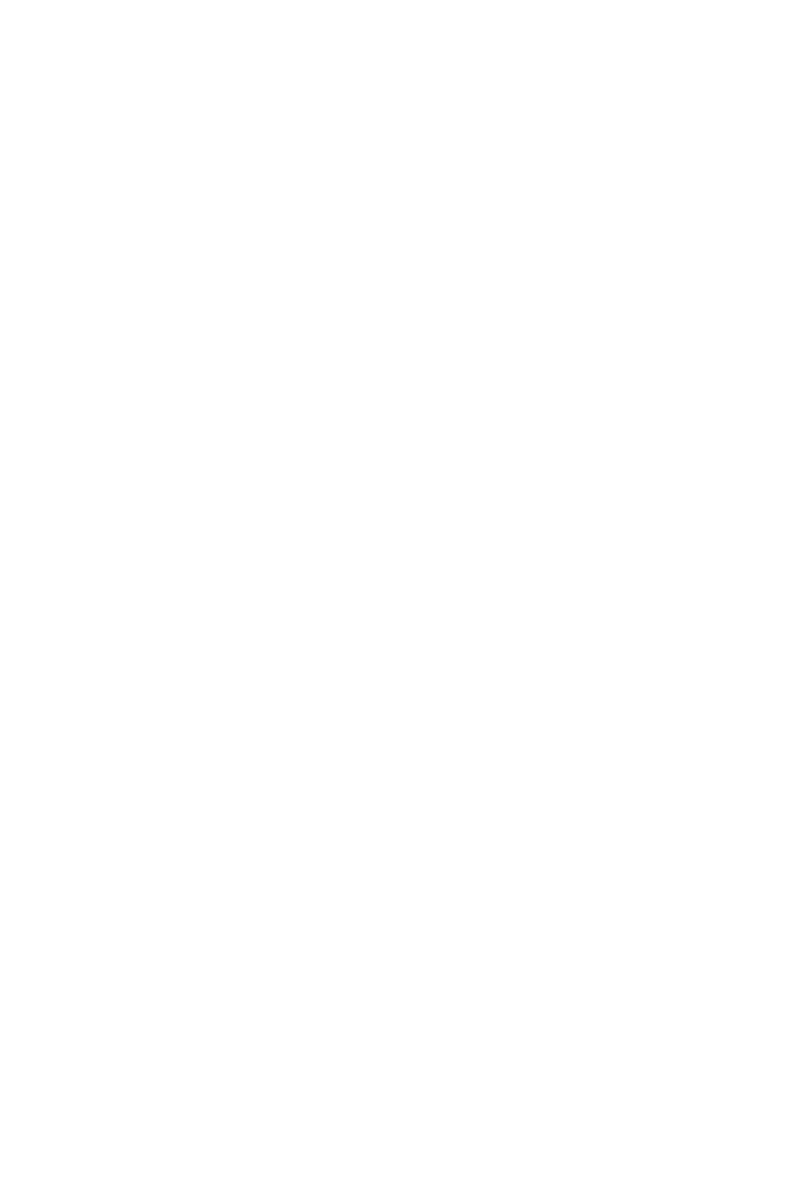
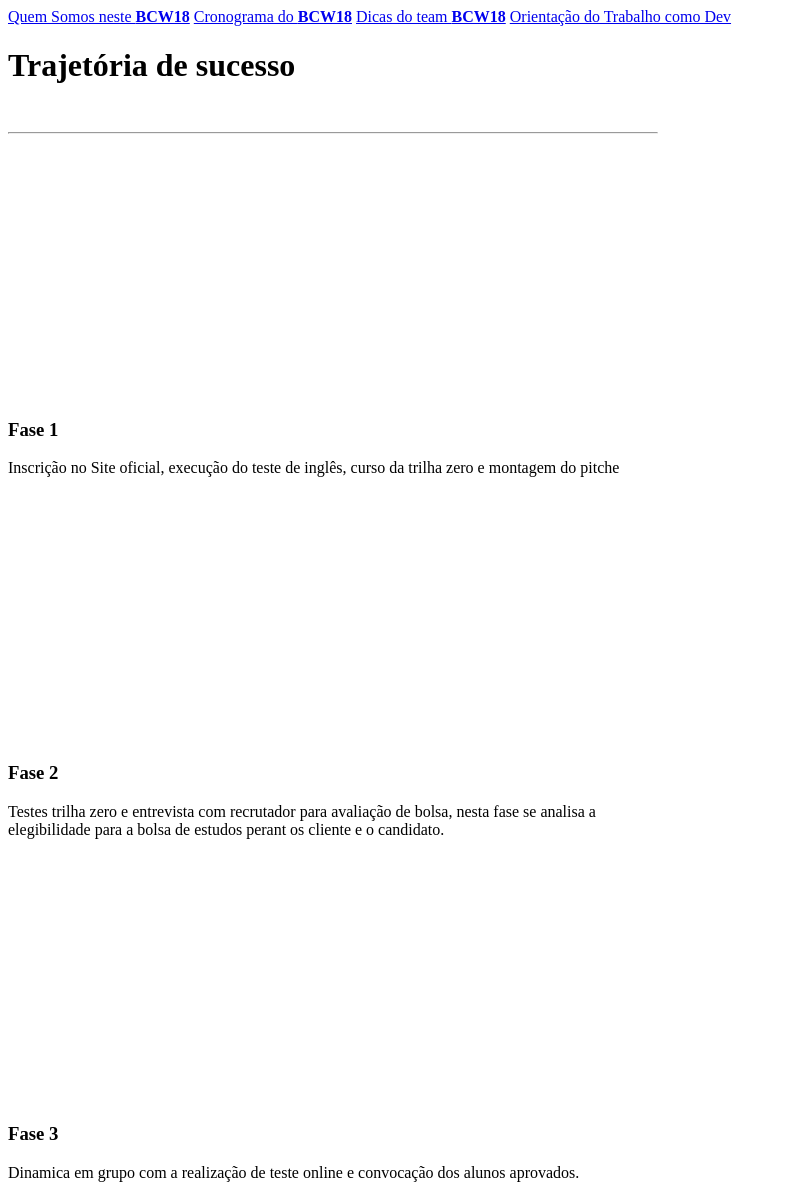
Before and after one commit to lossath/BCW18, a plain HTML site: page index.html in a window 1280 px wide. Shown: the whole page, without its empty margins (0-785 px from the left). Before the commit the page ends 800 px from the top, so only its background shows below. Drawn offline with Linux system fonts and the light colour scheme.

Commit message:
estrutura base da pagina da index

```diff
--- a/index.html
+++ b/index.html
@@ -5,11 +5,43 @@
     <meta charset="UTF-8">
     <meta http-equiv="X-UA-Compatible" content="IE=edge">
     <meta name="viewport" content="width=device-width, initial-scale=1.0">
-    <title>pagina de start</title>
+    <link rel="stylesheet" href="./css/style.css">
+    <script src="./js/action.js"></script>
+    <title>pagina de start BCW18</title>
 </head>
 
 <body>
 
+    <header>
+        <nav>
+            <a href="#somos">Quem Somos neste <strong>BCW18</strong></a>
+            <a href="#cronograma">Cronograma do <strong>BCW18</strong></a>
+            <a href="#dicas">Dicas do team <strong>BCW18</strong></a>
+            <a href="#trabalho">Orientação do Trabalho como Dev</a>
+        </nav>
+
+    </header>
+    <main>
+        <div style =" width: 650px;">
+            <h1>Trajetória de sucesso</h1> <br>
+            <hr>
+            <p id="somos" style="height: 250px;">
+                <h3> <strong>Fase 1</strong> </h3> Inscrição no Site oficial, execução do teste de inglês,
+            curso da trilha zero e montagem do pitche
+        </p>
+
+        <p id="cronograma" style="height: 250px;">
+            <h3> <strong>Fase 2</strong> </h3> Testes trilha zero e entrevista com recrutador para avaliação
+            de bolsa, nesta fase se analisa a elegibilidade para a bolsa de estudos perant os cliente e o candidato.
+    </p>
+
+    <p id="dicas" style="height: 250px;">
+        <h3> <strong>Fase 3</strong> </h3> Dinamica em grupo com a realização de teste online e convocação dos alunos
+        aprovados.
+        </div>
+    </main>
+    <footer></footer>
+
 </body>
 
 </html>
```
